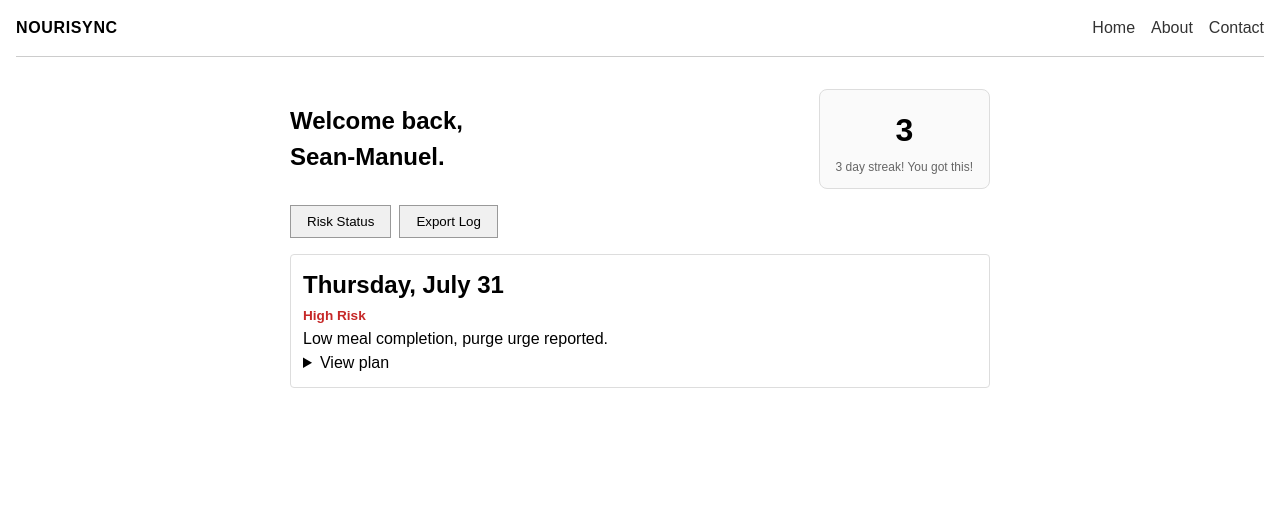
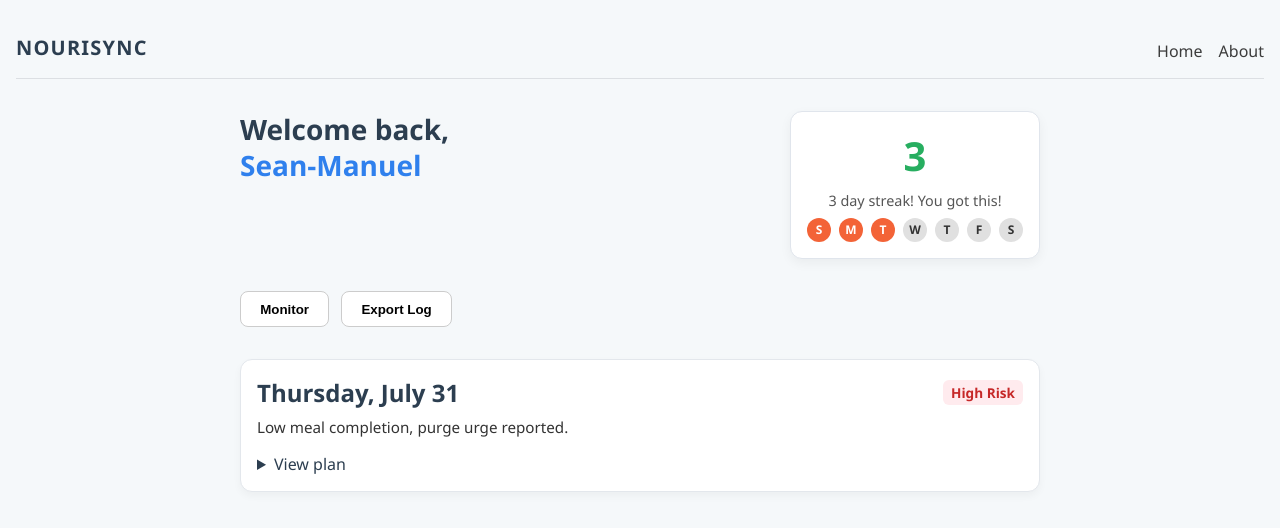
Before and after one commit to mikaela-beakley/NouriSync, a plain HTML site: page frontend/index.html in a window 1280 px wide. Drawn offline with Linux system fonts and the light colour scheme.

Commit message:
initial commit

```diff
--- a/frontend/index.html
+++ b/frontend/index.html
@@ -1,58 +1,55 @@
 <!DOCTYPE html>
 <html lang="en">
 <head>
-    <meta charset="UTF-8">
-    <meta name="viewport" content="width=device-width, initial-scale=1.0">
+  <meta charset="UTF-8" />
+  <meta name="viewport" content="width=device-width, initial-scale=1.0"/>
   <title>NouriSync Dashboard</title>
-    <link rel="stylesheet" href="styles.css">
+  <link rel="stylesheet" href="styles.css" />
 </head>
 <body>
-      <!-- top bar -->
   <nav>
     <div class="logo">NOURISYNC</div>
     <ul class="nav-links">
       <li><a href="#">Home</a></li>
       <li><a href="#">About</a></li>
-            <li><a href="#">Contact</a></li>
     </ul>
   </nav>
 
-    <!-- main page -->
   <main>
-
-        <!-- welcome text n streak box -->
     <div class="welcome-row">
       <section id="welcome">
-                <h1>Welcome back, <br><span id="username">Sean-Manuel</span>.</h1>
+        <h1>Welcome back,<br><span id="username">Sean-Manuel</span></h1>
       </section>
 
-            <section id="streak-widget" aria-label="Streak widget">
+      <section id="streak-widget">
         <div class="streak-box">
           <div class="streak-number" id="streak-count">3</div>
-                    <div class="streak-message">3&nbsp;day streak! You got this!</div>
+          <p class="streak-message">3&nbsp;day streak! You got this!</p>
+          <div class="streak-days">
+            <span class="day completed">S</span>
+            <span class="day completed">M</span>
+            <span class="day completed">T</span>
+            <span class="day">W</span>
+            <span class="day">T</span>
+            <span class="day">F</span>
+            <span class="day">S</span>
+          </div>
         </div>
       </section>
     </div>
 
-        <!-- primary actions -->
     <section id="actions">
-            <button id="risk-status">Risk Status</button>
+      <button id="risk-status">Monitor</button>
       <button id="export-btn">Export Log</button>
     </section>
 
-        <!-- daily log list -->
     <section id="daily-logs">
-
-            <!-- example log entry -->
       <article class="daily-log">
         <header>
           <h2>Thursday, July 31</h2>
           <span class="risk-level high">High Risk</span>
         </header>
-
         <p class="log-summary">Low meal completion, purge urge reported.</p>
-
-                <!-- dropdown -->
         <details>
           <summary>View plan</summary>
           <ul>
@@ -63,8 +60,6 @@
         </details>
       </article>
     </section>
-
   </main>
-
 </body>
 </html>
--- a/frontend/styles.css
+++ b/frontend/styles.css
@@ -5,113 +5,182 @@
 }
 
 body {
-  font-family: Arial, sans-serif;
-  line-height: 1.5;
-  padding: 0 1rem 2rem;
+  font-family: "Segoe UI", sans-serif;
+  background-color: #f5f8fa;
+  color: #2c3e50;
+  padding: 1rem;
 }
 
-/*top bar*/
+/* Nav */
 nav {
   display: flex;
   justify-content: space-between;
   align-items: center;
   padding: 1rem 0;
-  border-bottom: 1px solid #ccc;
+  border-bottom: 1px solid #dcdfe3;
 }
 
-nav .logo {
-  font-weight: bold;
-  letter-spacing: 0.04em;
+.logo {
+  font-weight: 700;
+  font-size: 1.25rem;
+  letter-spacing: 0.06em;
 }
 
-nav ul {
+.nav-links {
   list-style: none;
   display: flex;
   gap: 1rem;
 }
 
-nav a {
+.nav-links a {
   text-decoration: none;
-  color: #333;
+  color: #3c3c3c;
+  font-weight: 500;
 }
 
-/*main page layout*/
+/* Layout */
 main {
-  max-width: 700px;
-  margin: 2rem auto 0;
+  max-width: 800px;
+  margin: 2rem auto;
 }
 
-#streak-widget {
-  margin: 1rem 0;
+/* Welcome & Streak */
+.welcome-row {
+  display: flex;
+  justify-content: space-between;
+  align-items: flex-start;
+  gap: 2rem;
+  margin-bottom: 2rem;
 }
 
+#welcome h1 {
+  font-size: 1.75rem;
+  font-weight: 600;
+  line-height: 1.3;
+}
+
+#welcome span {
+  color: #2f80ed;
+}
+
+/* Streak Widget */
+.streak-box {
+  background: #ffffff;
+  border: 1px solid #e0e5ec;
+  border-radius: 12px;
+  padding: 1rem;
+  text-align: center;
+  box-shadow: 0 4px 12px rgba(0,0,0,0.05);
+  min-width: 180px;
+}
+
+.streak-number {
+  font-size: 2.5rem;
+  font-weight: bold;
+  color: #27ae60;
+}
+
+.streak-message {
+  font-size: 0.9rem;
+  margin: 0.5rem 0;
+  color: #555;
+}
+
+.streak-days {
+  display: flex;
+  justify-content: center;
+  gap: 0.5rem;
+  margin-top: 0.5rem;
+}
+
+.day {
+  background-color: #e0e0e0;
+  color: #333;
+  font-weight: bold;
+  font-size: 0.75rem;
+  width: 24px;
+  height: 24px;
+  border-radius: 50%;
+  line-height: 24px;
+  text-align: center;
+}
+
+.day.completed {
+  background-color: #F36337;
+  color: white;
+}
+
+/* Actions */
 #actions {
-  margin: 1rem 0;
   display: flex;
-  gap: 0.5rem;
+  gap: 0.75rem;
+  margin-bottom: 2rem;
 }
 
 button {
-  padding: 0.5rem 1rem;
-  border: 1px solid #999;
-  background: #f0f0f0;
+  padding: 0.6rem 1.2rem;
+  background-color: #ffffff;
+  border: 1px solid #ccc;
+  border-radius: 8px;
+  font-weight: 600;
   cursor: pointer;
+  transition: all 0.2s ease;
 }
 
-/*daily logs*/
+button:hover {
+  background-color: #f0f0f0;
+}
+
+/* Daily Logs */
 .daily-log {
-  border: 1px solid #ddd;
-  padding: 0.75rem;
-  margin-bottom: 1rem;
-  border-radius: 4px;
+  background: white;
+  border-radius: 12px;
+  padding: 1rem;
+  margin-bottom: 1.5rem;
+  box-shadow: 0 4px 8px rgba(0,0,0,0.04);
+  border: 1px solid #e3e7ec;
+}
+
+.daily-log header {
+  display: flex;
+  justify-content: space-between;
+  align-items: center;
 }
 
 .risk-level {
+  padding: 0.2rem 0.5rem;
+  border-radius: 6px;
   font-size: 0.85rem;
   font-weight: bold;
 }
 
 .risk-level.high {
+  background-color: #ffebee;
   color: #c62828;
 }
 
-.risk-level.med {
-  color: #ef6c00;
+.risk-level.medium {
+  background-color: #fffeeb;
+  color: #d6b600;
 }
 
 .risk-level.low {
-  color: #2e7d32;
+  background-color: #f2ffeb;
+  color: #00b34d;
 }
 
-/* welcome and streak row */
-.welcome-row {
-  display: flex;
-  align-items: center;
-  justify-content: space-between;
-  gap: 1rem;
+.log-summary {
+  margin: 0.5rem 0 1rem;
+  font-size: 0.95rem;
+  color: #333;
 }
 
-#streak-widget {
-  margin: 0;
+details summary {
+  cursor: pointer;
+  font-weight: 500;
 }
 
-#streak-widget .streak-box {
-  border: 1px solid #ddd;
-  border-radius: 8px;
-  padding: 0.75rem 1rem;
-  text-align: center;
-  background: #fafafa;
-  min-width: 120px;
+ul {
+  margin-top: 0.5rem;
+  padding-left: 1.25rem;
 }
-
-.streak-number {
-  font-size: 2rem;
-  font-weight: bold;
-  margin-top: 0.25rem;
-}
-
-.streak-message {
-  font-size: 0.75rem;
-  margin-top: 0.25rem;
-  color: #666;
-}
```
Also changed, not shown: frontend/images/streak-fire.png (added). Lines whose indentation alone changed are shown as unchanged.
